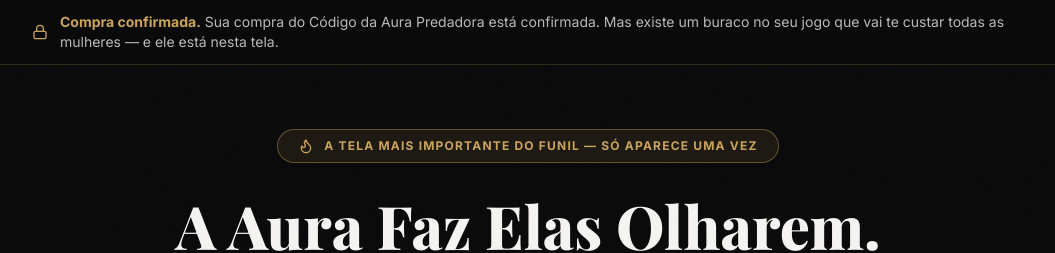
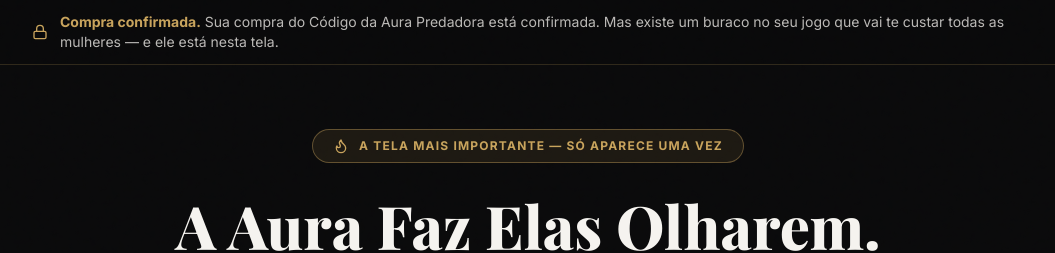
Before and after one commit to pagamentospablorodriguez-dev/AP-UP, a React (Vite) app: page / in a window 1280 px wide. Shown: the top 253 px of the page, without its empty margins (112-1167 px from the left). Built offline with nearby package versions, Linux system fonts and the light colour scheme; a web font is replaced by a local one.

Commit message:
Update Oto1.tsx

```diff
--- a/src/screens/Oto1.tsx
+++ b/src/screens/Oto1.tsx
@@ -96,7 +96,7 @@
 
       <section className="mx-auto max-w-4xl px-4 pb-16 pt-12 text-center sm:pt-16">
         <div className="reveal flex justify-center">
-          <OtoBadge label="A Tela Mais Importante Do Funil — Só Aparece Uma Vez" />
+          <OtoBadge label="A Tela Mais Importante — Só Aparece Uma Vez" />
         </div>
 
         <h1 className="reveal mt-8 font-serif text-4xl font-extrabold leading-[1.1] text-cream sm:text-5xl md:text-6xl">
```
